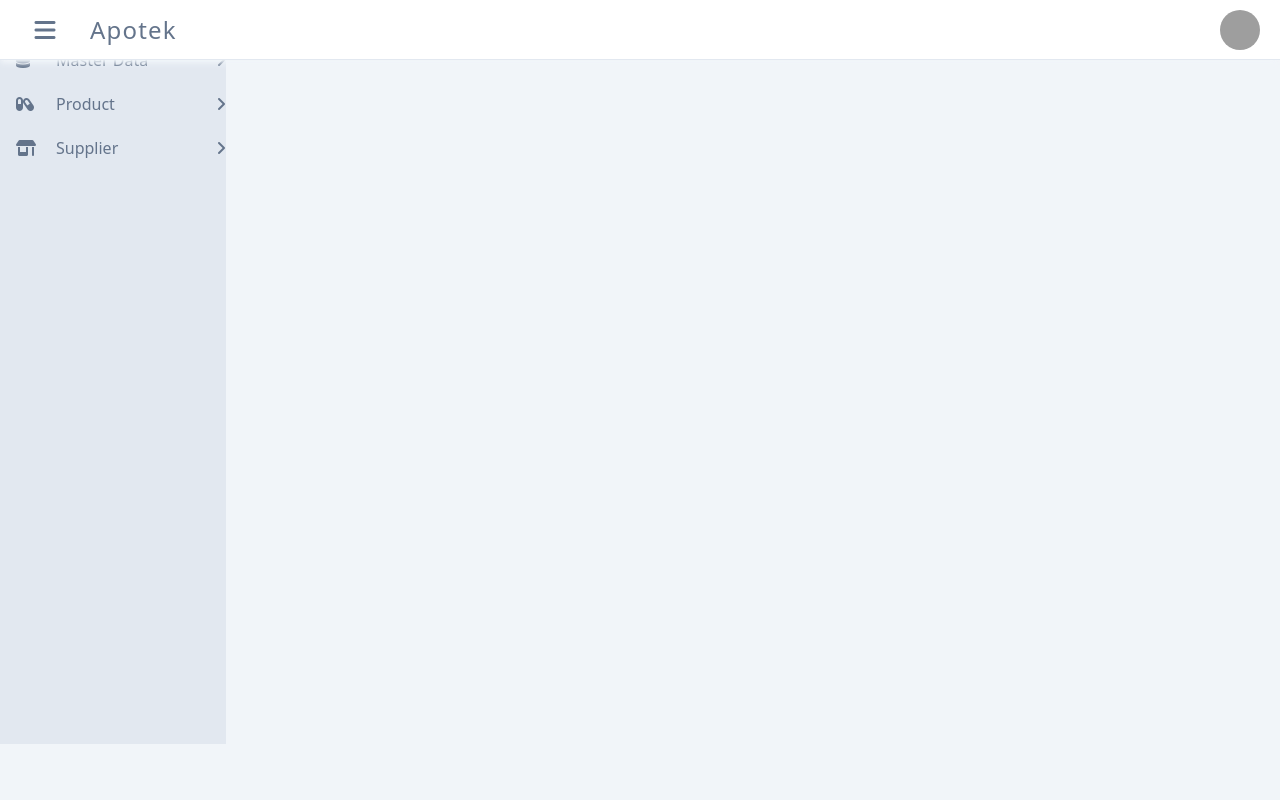
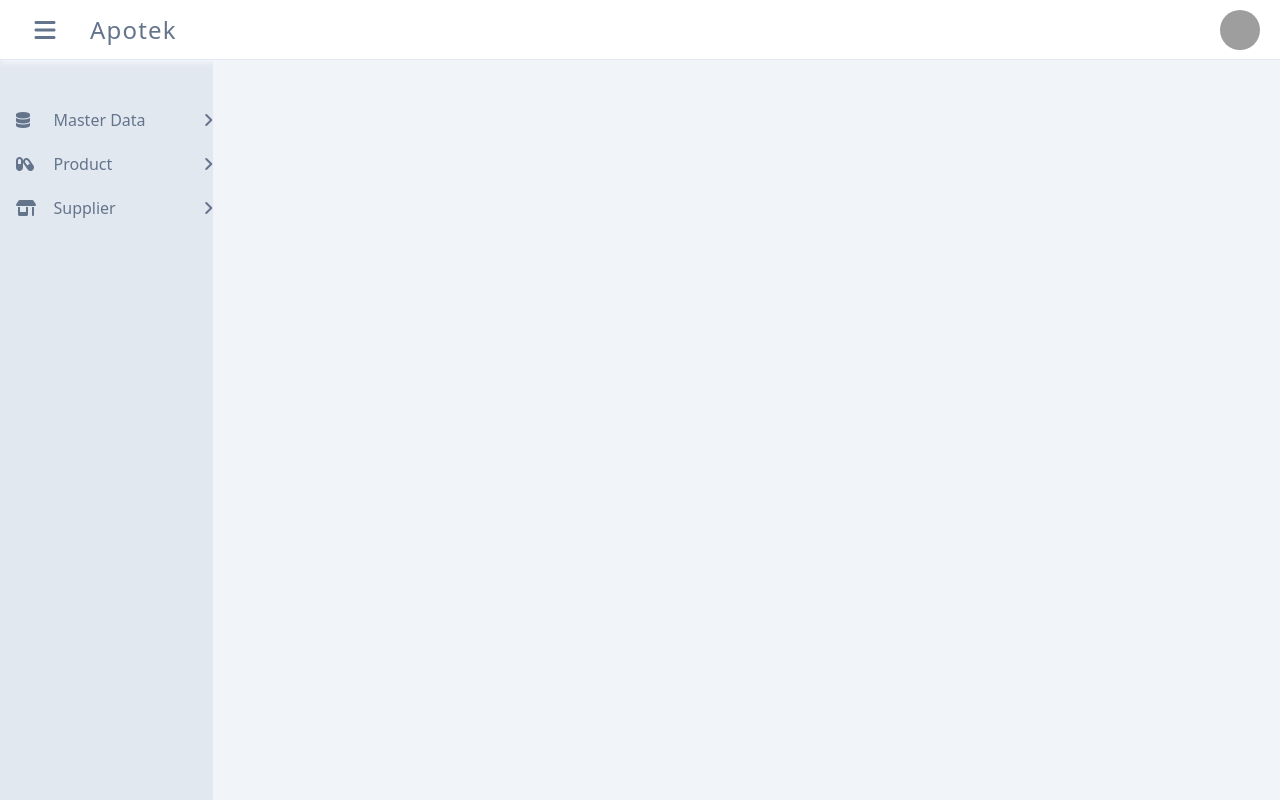
Before and after one commit to andriapratama/apotek-fe, a React (Create React App) app: page / in a window 1280 px wide. Built offline with nearby package versions, Linux system fonts and the light colour scheme; grey boxes are pictures that could not be loaded.

Commit message:
add display flex at sidebar and prepare supplier pages

```diff
--- a/src/App.js
+++ b/src/App.js
@@ -11,20 +11,24 @@ import Unit from "./pages/master-data/units";
 import AddProduct from "./pages/products/add-products";
 import ProductList from "./pages/products/product-lists";
 import StockOpname from "./pages/products/stock-opnames";
+import AddSupplier from "./pages/suppliers/add-suppliers";
+import SupplierList from "./pages/suppliers/supplier-lists";
 
 function App() {
 	const [isShowSidebar, setIsShowSidebar] = useState(false);
 
 	return (
-		<div className="App bg-slate-100">
+		<div className="App relative">
 			<Navbar
 				setIsShowSidebar={setIsShowSidebar}
 				isShowSidebar={isShowSidebar}
 			/>
 
 			<BrowserRouter>
-				<div className="relative flex">
-					<Sidebar isShowSidebar={isShowSidebar} />
+				<div className="relative top-[60px]">
+					<div className="fixed w-2/12">
+						<Sidebar isShowSidebar={isShowSidebar} />
+					</div>
 
 					<div
 						className={`absolute right-0 flex justify-center bg-slate-100 ${
@@ -44,6 +48,14 @@ function App() {
 								<Route path="/product/add-product" element={<AddProduct />} />
 								<Route path="/product/product-list" element={<ProductList />} />
 								<Route path="/product/stock-opname" element={<StockOpname />} />
+								<Route
+									path="/supplier/add-supplier"
+									element={<AddSupplier />}
+								/>
+								<Route
+									path="/supplier/supplier-list"
+									element={<SupplierList />}
+								/>
 							</Routes>
 						</div>
 					</div>
```
